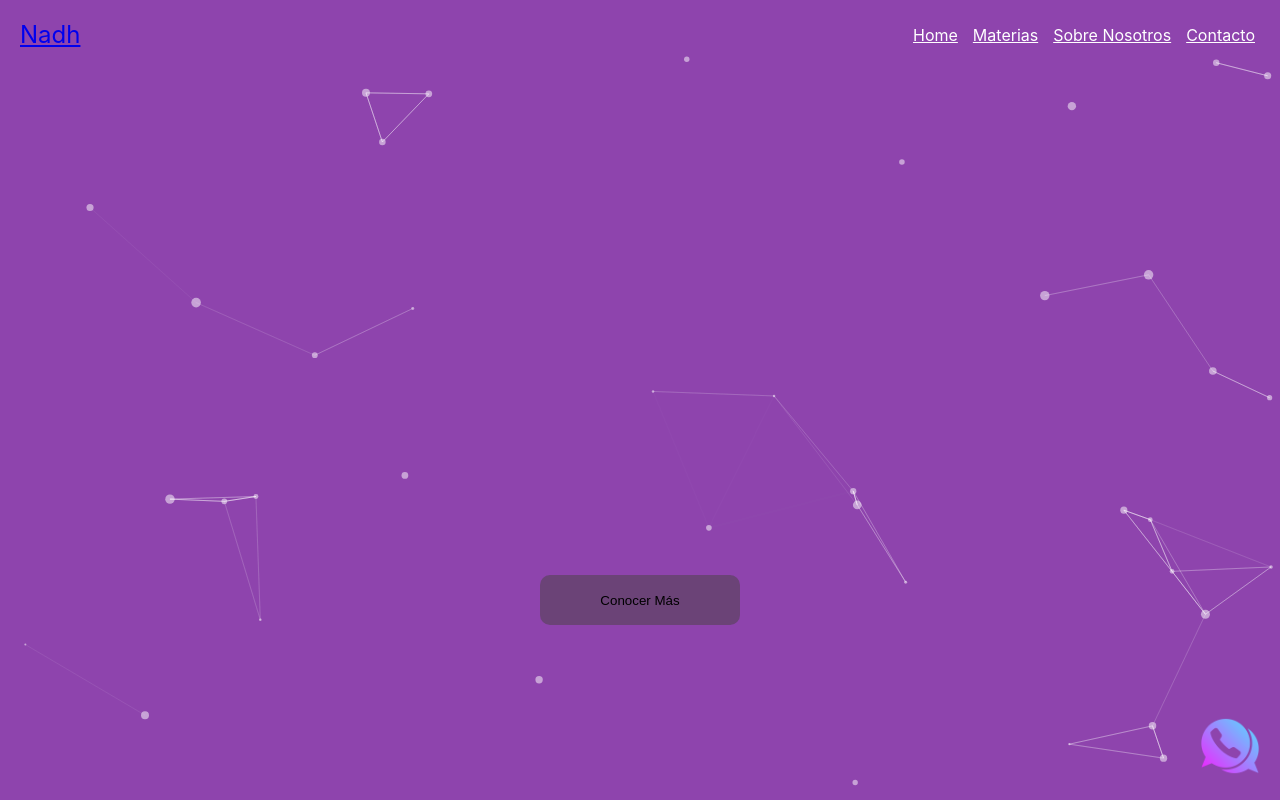
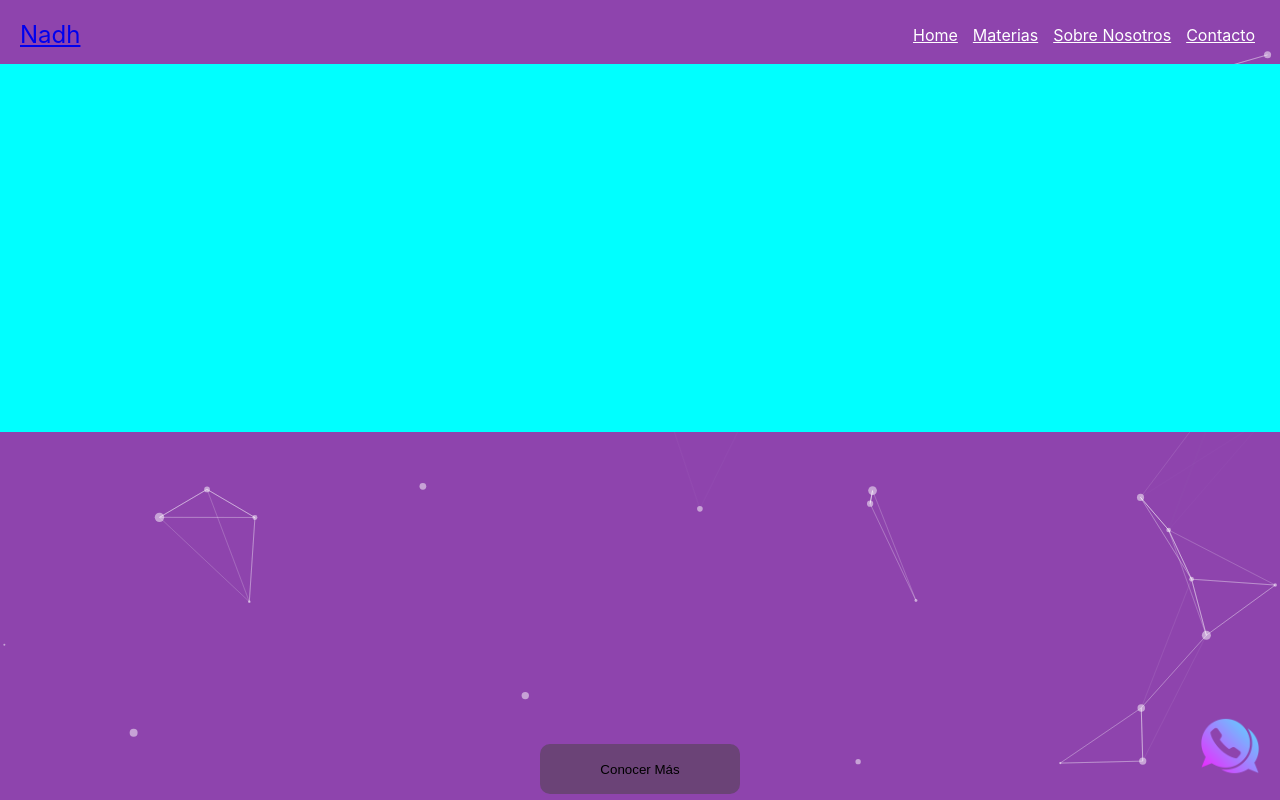
Before and after one commit to JulioCorradini/Nadh, a React (Create React App) app: page / in a window 1280 px wide. Shown: the top 800 px of the page. Built offline with nearby package versions, Linux system fonts and the light colour scheme.

Commit message:
Agregando el componente ImageCarousel.

```diff
--- a/src/App.js
+++ b/src/App.js
@@ -28,6 +28,7 @@ export default App;*/
 import React from "react";
 import ParticlesBackground from "./components/ParticlesBackground";
 import NavigationBar from './components/Navbar';
+import ImageCarousel from './components/ImageCarousel';
 import Text from './components/Text';
 import CallToAction from './components/CallToAction';
 import WhatsAppButton from './components/WhatsAppButton';
@@ -39,6 +40,7 @@ const App = () => {
     <div className='app-container'>
       <ParticlesBackground />
       <NavigationBar />
+      <ImageCarousel />
       <Text />
       <CallToAction />
       <WhatsAppButton />
--- a/src/components/CallToAction.css
+++ b/src/components/CallToAction.css
@@ -4,7 +4,7 @@
     align-items: center;
     height: 10vh;
     width: 210vh;
-    z-index: 1;
+    z-index: 2;
   }
 
 .button {
--- /dev/null
+++ b/src/components/ImageCarousel.css
@@ -0,0 +1,7 @@
+.image-corousel-container {
+    background-color: aqua;
+    width: 100%;
+    height: 60%;
+    margin-top: 5%;
+    z-index: 1;
+}
--- a/src/components/ImageCarousel.js
+++ b/src/components/ImageCarousel.js
@@ -3,6 +3,7 @@ import React from 'react';
 import Slider from 'react-slick';
 import 'slick-carousel/slick/slick.css';
 import 'slick-carousel/slick/slick-theme.css';
+import './ImageCarousel.css';
 
 const ImageCarousel = () => {
   const settings = {
@@ -18,6 +19,7 @@ const ImageCarousel = () => {
   ];
 
   return (
+    <div className='image-corousel-container'>
       <Slider {...settings}>
         {images.map((image, index) => (
           <div key={index}>
@@ -25,6 +27,7 @@ const ImageCarousel = () => {
           </div>
         ))}
       </Slider>
+    </div>
   );
 };
 
--- a/src/components/Navbar.css
+++ b/src/components/Navbar.css
@@ -8,7 +8,7 @@
     width: 100%;
     position: fixed;
     top: 0;
-    z-index: 1;
+    z-index: 2;
   }
 
   .navbar-brand {
--- a/src/components/Text.css
+++ b/src/components/Text.css
@@ -3,7 +3,7 @@
     justify-content: center;
     align-items: center;
     height: 50vh;
-    z-index: 1;
+    z-index: 2;
 }
 
 .text-content{
--- a/src/components/WhatsAppButton.css
+++ b/src/components/WhatsAppButton.css
@@ -5,7 +5,7 @@
   bottom: 20px;
   right: 20px;
   cursor: pointer;
-  z-index: 1;
+  z-index: 2;
 }
 
 .immage {
```
Lines whose indentation alone changed are shown as unchanged.
